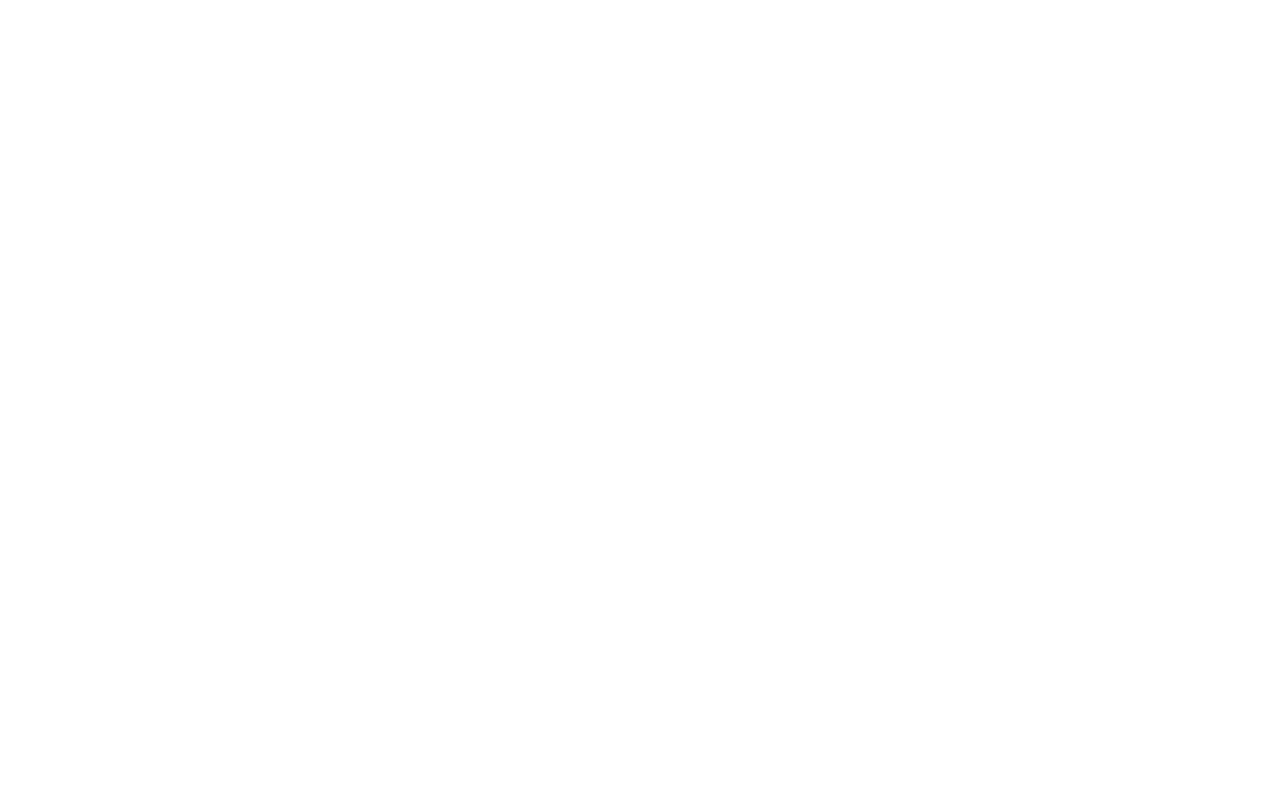
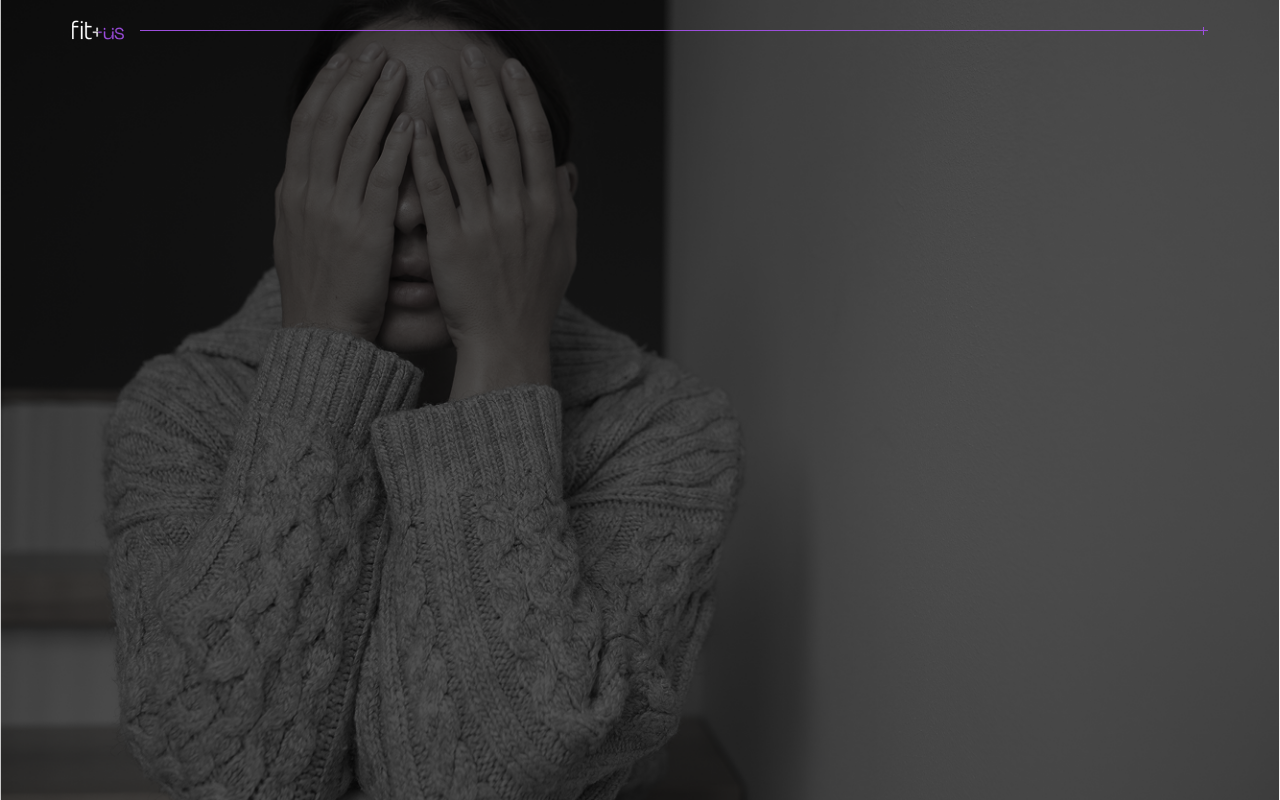
Before and after one commit to fit-us/landing-page, a Next.js app: page / in a window 1280 px wide. Built offline with nearby package versions, Linux system fonts and the light colour scheme.

Commit message:
feature: NavTop 컴포넌트 구현

```diff
--- a/src/components/NavTop.tsx
+++ b/src/components/NavTop.tsx
@@ -0,0 +1,14 @@
+import Image from "next/image";
+
+export const NavTop = () => {
+    return (
+        <nav className="w-full max-w-[1200px] h-[60px] fixed top-0 z-50 flex items-center mx-auto">
+            <div className="w-full h-full border-primary flex items-center px-4 md:px-6 lg:px-8">
+                <Image src="/logo-fitus.svg" alt="FIT-US" width={52} height={19} />
+                <div className="w-full border-t-[1px] border-primary relative ml-4">
+                    <div className="border-l-[1px] border-primary h-[8px] absolute top-[-4px] right-[4px]" />
+                </div>
+            </div>
+        </nav>
+    );
+};
--- a/src/pages/_app.tsx
+++ b/src/pages/_app.tsx
@@ -1,6 +1,12 @@
 import type { AppProps } from "next/app";
 import "@/styles/globals.css";
+import { NavTop } from "@/components/NavTop";
 
 export default function App({ Component, pageProps }: AppProps) {
-    return <Component {...pageProps} />;
+    return (
+        <main className="w-full max-w-[1200px] mx-auto">
+            <NavTop />
+            <Component {...pageProps} />
+        </main>
+    );
 }
--- a/src/pages/index.tsx
+++ b/src/pages/index.tsx
@@ -1,3 +1,10 @@
+import Image from "next/image";
+import homeBackgroundHero from "@/assets/home-bg-hero.png";
+
 export default function Home() {
-    return <div></div>;
+    return (
+        <div>
+            <Image src={homeBackgroundHero} alt="울고있는 사람" className="absolute inset-0 w-screen h-screen object-cover" />
+        </div>
+    );
 }
```
